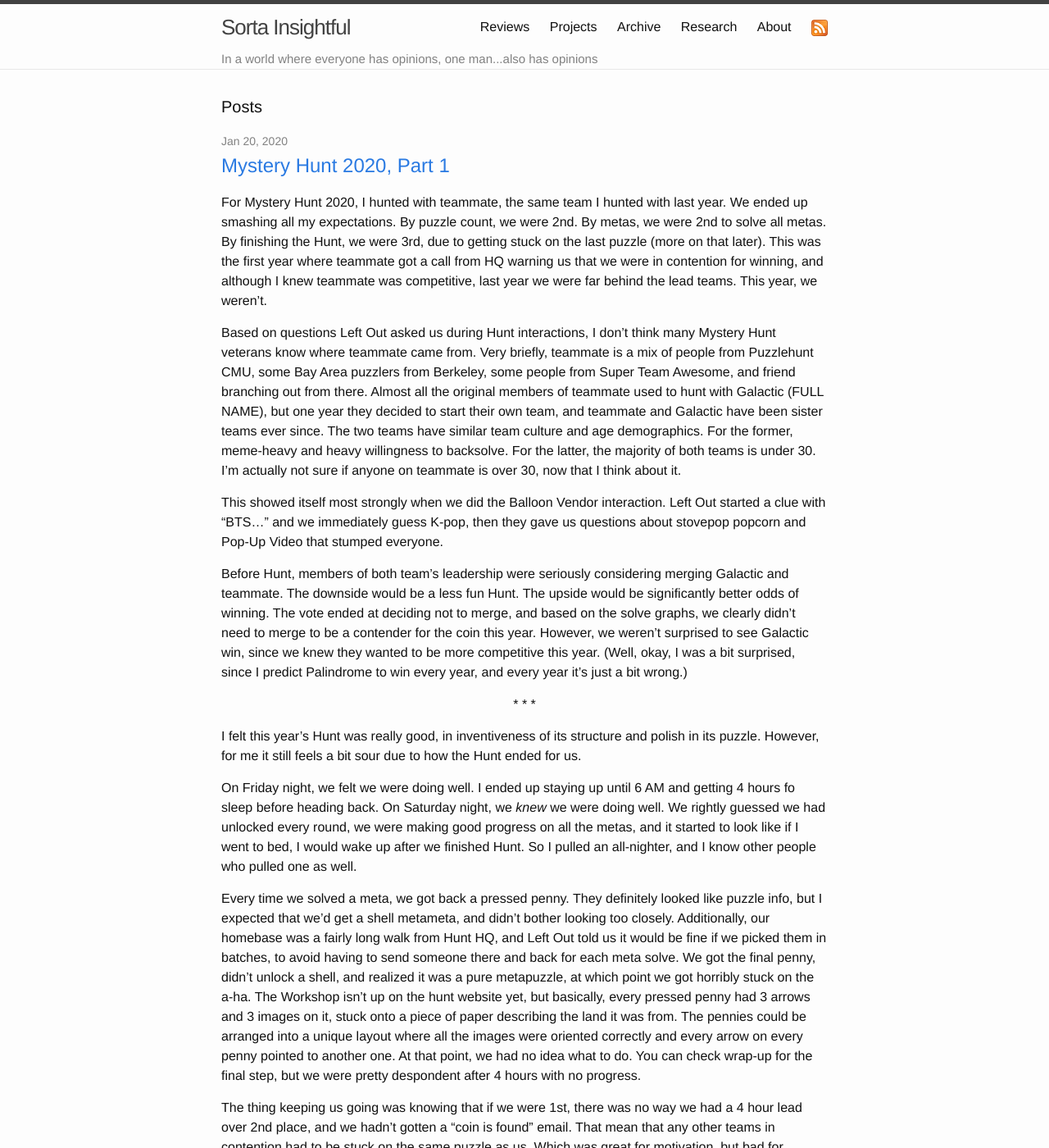
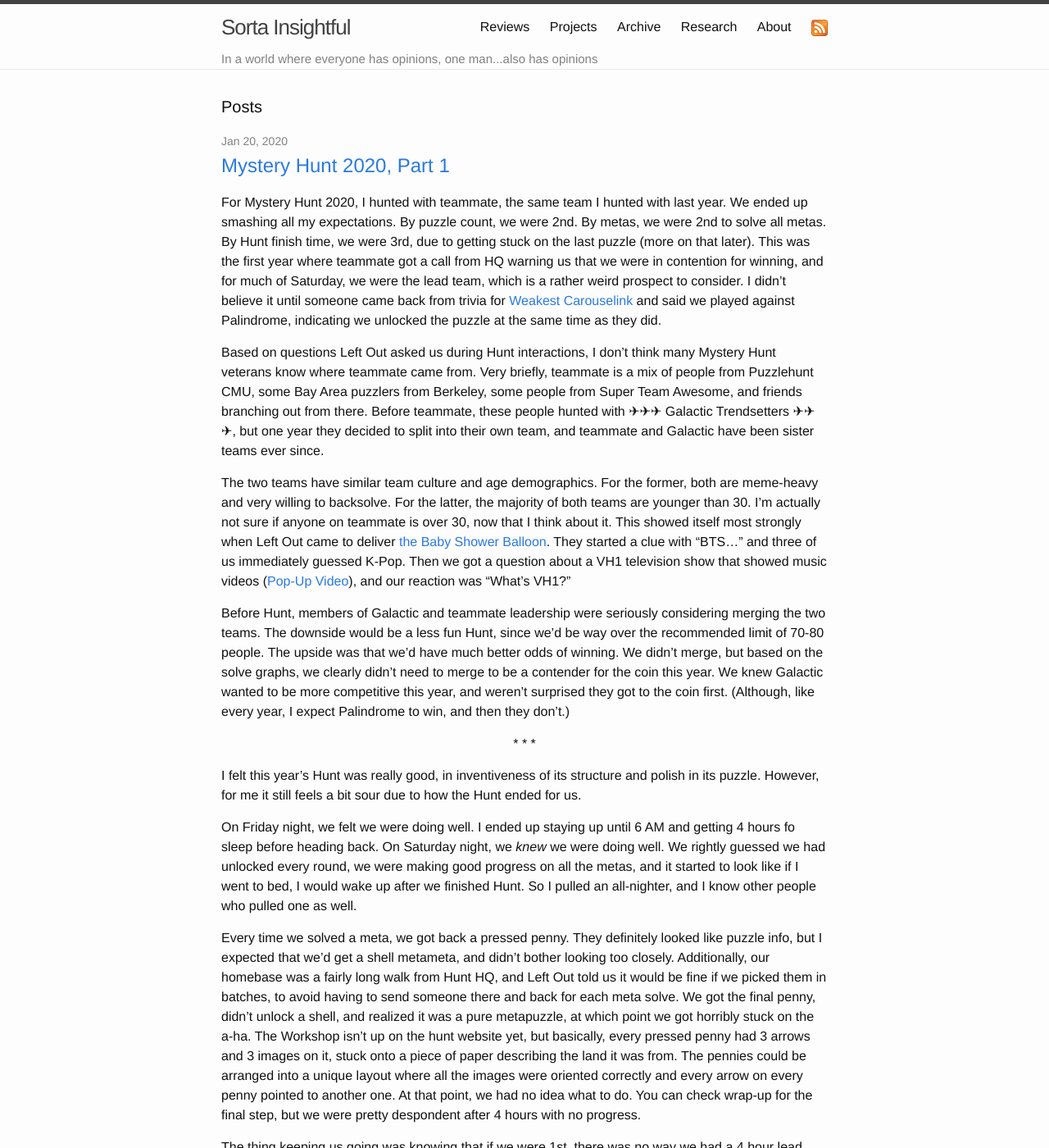
Before and after one commit to alexirpan/alexirpan.github.io, a Jekyll site: the page built from index.html, in a window 1280 px wide and 1400 px high. Shown: the whole window at 82% size. Built offline with Jekyll 4.4.1, drawn with Linux system fonts in a browser that asks for light colours; nearby versions of some CDN libraries; the list of posts is cut into pages by our own code; comment, search, counter and statistics services are not loaded; some of the changed text lies outside the part shown.

Commit message:
Some more revision

```diff
--- a/_posts/2020-01-20-mh-2020.markdown
+++ b/_posts/2020-01-20-mh-2020.markdown
@@ -6,36 +6,44 @@ date:   2020-01-20 16:32:00 -0500
 
 For Mystery Hunt 2020, I hunted with teammate, the same team I hunted with
 last year. We ended up smashing all my expectations. By puzzle count, we were
-2nd. By metas, we were 2nd to solve all metas. By finishing the Hunt, we
+2nd. By metas, we were 2nd to solve all metas. By Hunt finish time, we
 were 3rd, due to getting stuck on the last puzzle (more on that later).
 This was the first year where teammate got a call from HQ warning us that
-we were in contention for winning, and although I knew teammate was competitive,
-last year we were far behind the lead teams. This year, we weren't.
+we were in contention for winning, and for much of Saturday, we were the lead
+team, which is a rather weird prospect to consider. I didn't believe it
+until someone came back from trivia for [Weakest Carouselink](http://pennypark.fun/puzzle/weakest_carouselink/)
+and said we played against Palindrome, indicating we unlocked the puzzle
+at the same time as they did.
 
 Based on questions Left Out asked us during Hunt interactions, I don't think many
 Mystery Hunt veterans know where teammate came from. Very briefly, teammate
 is a mix of people from Puzzlehunt CMU, some Bay Area puzzlers from Berkeley,
-some people from Super Team Awesome, and friend branching out from there.
-Almost all the original members of teammate used to hunt with Galactic (FULL NAME),
-but one year they decided to start their own team, and teammate and Galactic
-have been sister teams ever since. The two teams have similar team culture
-and age demographics. For the former, meme-heavy and heavy willingness to backsolve.
-For the latter, the majority of both teams is under 30. I'm actually not sure
+some people from Super Team Awesome, and friends branching out from there.
+Before teammate, these people hunted with ✈✈✈ Galactic Trendsetters ✈✈✈,
+but one year they decided to split into their own team, and teammate and
+Galactic
+have been sister teams ever since.
+
+The two teams have similar team culture
+and age demographics. For the former, both are meme-heavy and very willing to
+backsolve.
+For the latter, the majority of both teams are younger than 30. I'm actually not sure
 if anyone on teammate is over 30, now that I think about it.
+This showed itself
+most strongly when Left Out came to deliver [the Baby Shower Balloon](http://pennypark.fun/puzzle/baby_shower/).
+They started a clue with "BTS..." and three of us immediately guessed K-Pop.
+Then we got a question about a VH1 television show that showed music videos
+([Pop-Up Video](https://en.wikipedia.org/wiki/Pop-Up_Video)), and our
+reaction was "What's VH1?"
 
-This showed itself
-most strongly when we did the Balloon Vendor interaction. Left Out started a
-clue with "BTS..." and we immediately guess K-pop, then they gave us questions
-about stovepop popcorn and Pop-Up Video that stumped everyone.
-
-Before Hunt, members of both team's leadership were seriously considering
-merging Galactic and teammate. The downside would be a less fun Hunt. The upside
-would be significantly better odds of winning. The vote ended at deciding not
-to merge, and based on the solve graphs, we clearly didn't need to merge to be
-a contender for the coin this year. However, we weren't surprised to see Galactic
-win, since we knew they wanted to be more competitive this year. (Well, okay,
-I was a bit surprised, since I predict Palindrome to win every year, and every
-year it's just a bit wrong.)
+Before Hunt, members of Galactic and teammate leadership were seriously considering
+merging the two teams. The downside would be a less fun Hunt, since we'd be
+way over the recommended limit of 70-80 people. The upside was that we'd have
+much better odds of winning. We didn't merge, but based on the solve
+graphs, we clearly didn't need to merge to be
+a contender for the coin this year. We knew Galactic wanted to be more competitive
+this year, and weren't surprised they got to the coin first. (Although,
+like every year, I expect Palindrome to win, and then they don't.)
 
 \* \* \*
 {: .centered }
@@ -67,20 +75,59 @@ we were pretty despondent after 4 hours with no progress.
 
 The thing keeping us going was knowing that if we were 1st, there was no way we
 had a 4 hour lead over 2nd place, and we hadn't gotten a "coin is found" email.
-That mean that any other teams in contention had to be stuck on the same puzzle
-as us. Which was great for motivation, but bad for anybody looking to sleep,
+That mean that any other team in contention had to be stuck on the same puzzle
+as us, and it was done to who figured it out first.
+That was great for motivation, but bad for anybody looking to sleep,
 because any moment could be the moment we got the a-ha and went to the runaround.
 
-When the 3 PM coin email came, our entire team had been looking at Workshop
-for 6 hours, knew it was the only puzzle that mattered for Hunt
+When the 3 PM coin email came, our entire team had been looking at the Workshop
+pennies for 6 hours, knew it was the only puzzle that mattered for Hunt
 completion, and we were still stuck. Feels bad. As soon as the coin was found,
 Left Out called us, gave us some hints, and fastforwarded us through the
 endgame, which was both very fun and quite impressive.
 
 So, what happened? Word on the grapevine was that Workshop testsolved
 perfectly fine within Left Out, and they were surprised it took teams as long
-as it did to finish the Hunt. In my opinion, part of what played into this
+as it did to solve that puzzle. In my opinion, part of what played into this
 was that we knew the pennies would be part of a puzzle, but we assumed we
 could look at it later, when we had complete information.
-By the time we actually looked at the pennies, the team was very
-sleep-deprived and unable to figure
+By the time we actually looked at the pennies, we were very
+sleep-deprived due to rushing for the Cactus Canyon meta, weren't as sharp
+as normal, and were just burnt out on staring at the same freaking pennies
+for hours on end.
+
+In many ways, this was similar to what happened to my team for
+Galactic Puzzle Hunt 2019. We put off learning Puflantu until right before
+looking at metas, under the logic that it'd be easier to learn it all at once
+after unlocking more artifacts, but in practice, it turned the language
+learning into a big slog  What do you do, when there's nothing to do but
+learn Puflantu, and Puflantu is hurting your brain?
+
+I'm trying to figure out why the clocks for April Fool's Day town from
+Mystery Hunt 2019 didn't have this issue for us. It has a similar structure,
+where a small bit of information from every round gets pulled into one
+final puzzle. However, we solved that meta without
+too much pain in the final hours of Hunt, once we had enough prank
+answers. I think the crucial difference was that during the Hunt,
+we started looking at clocks early because there was no indiciation the
+clocks *didn't* matter for the current town. In contrast, getting pennies at
+the end of a round sent a signal that we didn't need to look at them
+until the end.
+
+\* \* \*
+{: .centered }
+
+I've been thinking about puzzlehunt design more recently. You may also
+have noticed that this post is labeled "Part 1". These two facts are linked!
+I'm one of the organizers for [My Little Pony: Puzzles Are Magic](https://www.puzzlesaremagic.com/),
+a puzzlehunt that starts in about 10 days.
+
+Currently, I'm 50-50 between trying to get as many sign-ups as possible, and
+freaking out that people are going to hate it for not living up to expectations.
+I've been told this is a natural part of the creative process. I'm also still
+freaking out.
+
+Puzzles are Magic should be fine, but in the next few days, I'll be spending
+more puzzle-time on making sure the hunt website doesn't blow up, and less time
+blogging about Mystery Hunt. When things are less busy, I'll share specific
+puzzle stories.
```
